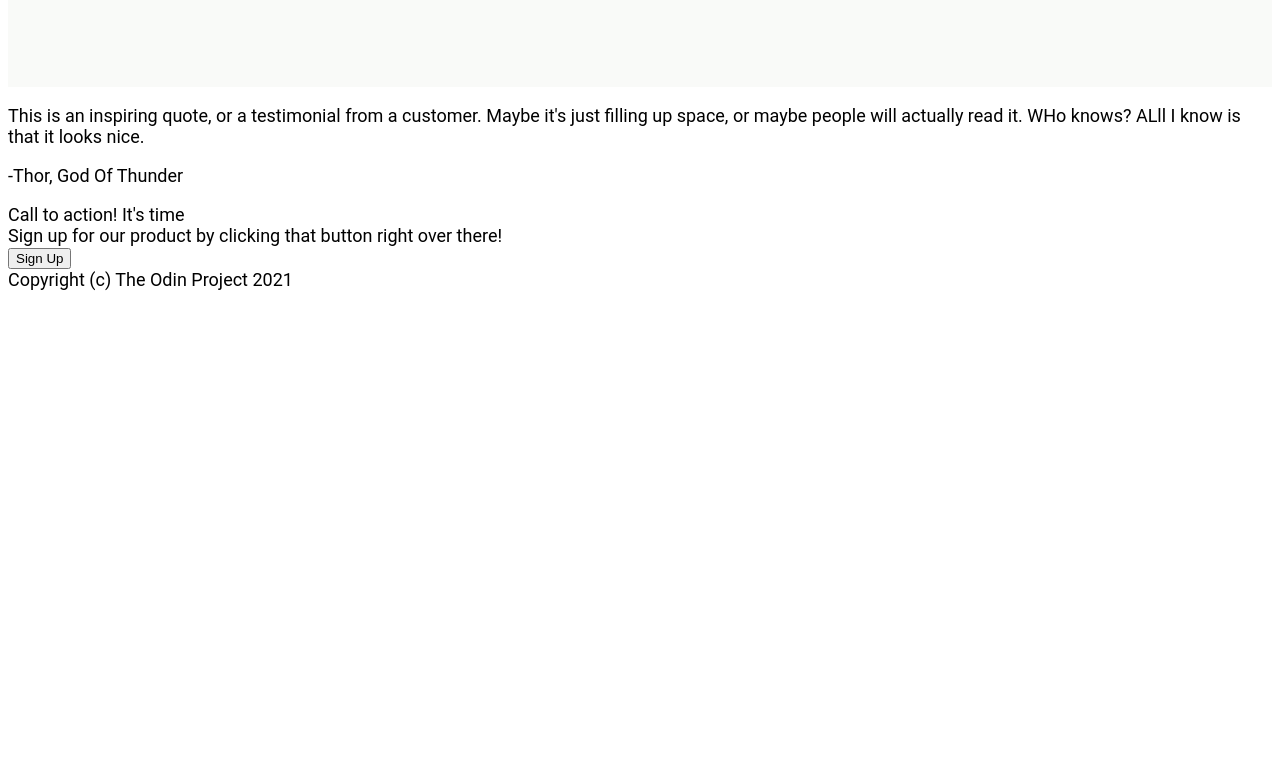
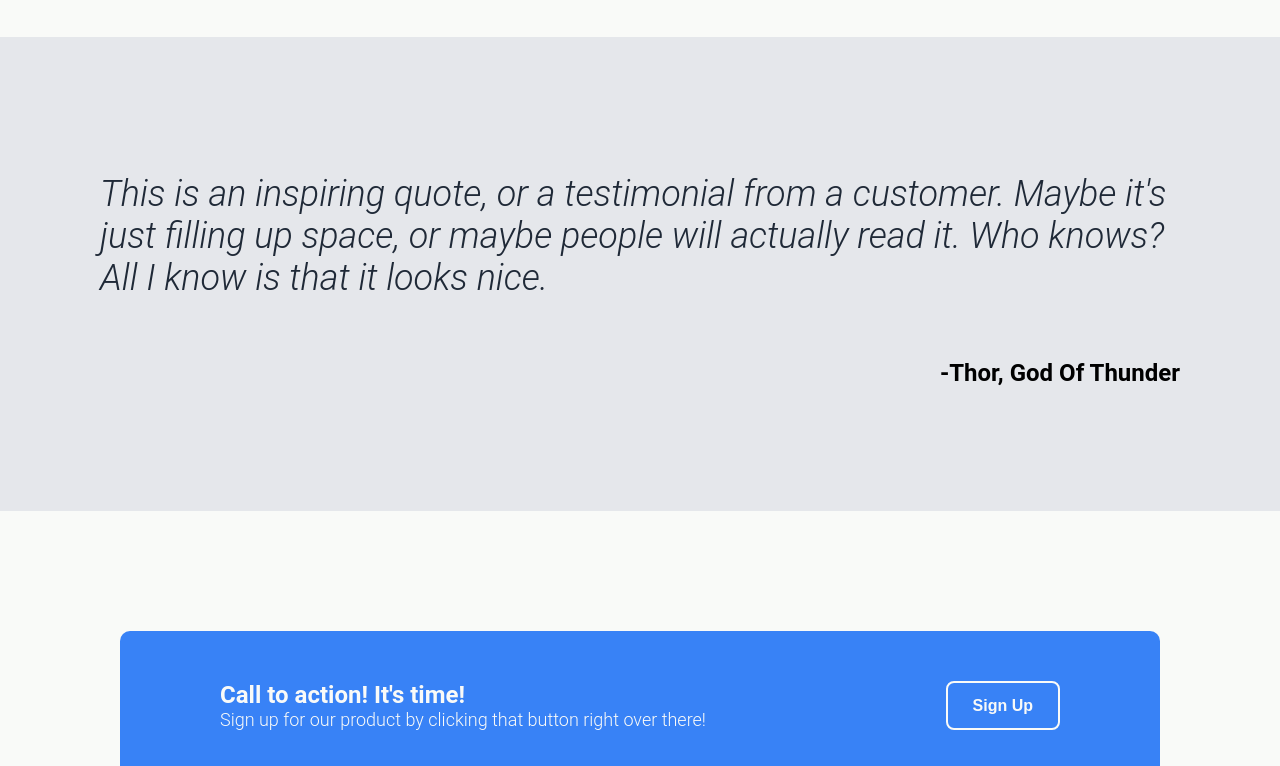
Before and after one commit to BlackPool25/odin-project-website, a plain HTML site: page index.html in a window 1280 px wide. Shown: the part 1254-2020 px from the top of the page. Before the commit the page ends 1552 px from the top, so only its background shows below. Drawn offline with Linux system fonts and the light colour scheme.

Commit message:
Finished styling the website and the project draft is ready

```diff
--- a/css/styles.css
+++ b/css/styles.css
@@ -2,6 +2,8 @@
 body {
     font-family: Roboto, Oxygen, Ubuntu, Cantarell, 'Open Sans', 'Helvetica Neue', sans-serif;
     font-size: 18px;
+    margin: 0;
+    padding: 0;
 }
 
 .landing-page-content {
@@ -34,12 +36,13 @@ body {
     margin-left: 20px;
     padding: 0;
     margin-left: auto;
+    font-weight: 500;
 }
 
 .landing-page-container {
     display: flex;
     flex: 1;
-    gap: 20px;
+    gap: 70px;
     justify-content: center;
     align-items: center;
 }
@@ -47,6 +50,7 @@ body {
 .left-info {
     display: flex;
     flex-direction: column;
+    flex: 1;
 }
 
 .landing-title {
@@ -61,7 +65,7 @@ body {
 }
 
 .image-container {
-    padding: 50px 0 50px 50px;
+    padding: 50px 0;
 }
 
 .landing-image {
@@ -75,6 +79,9 @@ body {
     padding: 10px;
     background-color: #3882F6;
     border: none;
+    color: #F9FAF8;
+    font-weight: bold;
+    font-size: 16px;
 }
 
 .landing-page-scollable-container {
@@ -108,9 +115,12 @@ body {
     display: flex;
     flex-direction: column;
     gap: 8px;
+    justify-content: center;
+    align-items: center;
 }
 
 .box {
+    width: 150px;
     aspect-ratio: 1;
     border-radius: 15px;
     border: 6px solid #3882F6;
@@ -119,3 +129,67 @@ body {
 .box-text {
     text-align: center;
 }
+
+.quote-container {
+    padding: 100px;
+    background-color: #E5E7EB;
+    display: flex;
+    flex-direction: column;
+}
+
+.quote-text {
+    font-size: 36px;
+    color: #1F2937;
+    font-weight: 300;
+    font-style: italic;
+}
+
+.quote-author{
+    font-size: 24px;
+    font-weight: bold;
+    margin-left: auto;
+}
+
+.call-to-action-container {
+    background-color: #F9FAF8;
+    padding: 120px;
+}
+
+.call-to-action-box {
+    background-color: #3882F6;
+    border-radius: 10px;
+    padding: 50px 100px;
+    display: flex;
+    flex-wrap: wrap;
+    gap: 50px;
+}
+
+.call-to-action-left {
+    display: flex;
+    flex-direction: column;
+    color: #F9FAF8;
+    font-weight: 300;
+}
+
+.call-to-action-heading {
+    font-size: 24px;
+    font-weight: bold;
+}
+
+.call-to-action-button {
+    margin-left: auto;
+    border-radius: 8px;
+    border: 2px solid #F9FAF8;
+    background-color: #3882F6;
+    padding: 10px 25px;
+    color: #F9FAF8 ;
+    font-weight: bold;
+    font-size: 16px;
+}
+
+.footer {
+    background-color: #1F2937;
+    color: #F9FAF8;
+    padding: 20px;
+    text-align: center
+}
--- a/index.html
+++ b/index.html
@@ -63,13 +63,11 @@
 
 
         <div class="quote-container">
-            <div class="quote">
-                <p class="quote-text">
-                    This is an inspiring quote, or a testimonial from a customer. Maybe it's just filling up space, or maybe people will actually read it. WHo knows? ALll I know is that it looks nice.
-                </p>
+            <p class="quote-text">
+                This is an inspiring quote, or a testimonial from a customer. Maybe it's just filling up space, or maybe people will actually read it. Who knows? All I know is that it looks nice.
+            </p>
 
-                <p class="quote-author">-Thor, God Of Thunder</p>
-            </div>
+            <p class="quote-author">-Thor, God Of Thunder</p>
         </div>
 
         <div class="call-to-action-container">
@@ -77,7 +75,7 @@
 
                 <div class="call-to-action-left">
                     <div class="call-to-action-heading">
-                        Call to action! It's time
+                        Call to action! It's time!
                     </div>
 
                     <div class="call-to-action-text">
@@ -85,9 +83,7 @@
                     </div>
                 </div>
 
-                <div class="call-to-action-right">
-                    <button class="call-to-action-button">Sign Up</button>
-                </div>
+                <button class="call-to-action-button">Sign Up</button>
 
             </div>
         </div>
```
